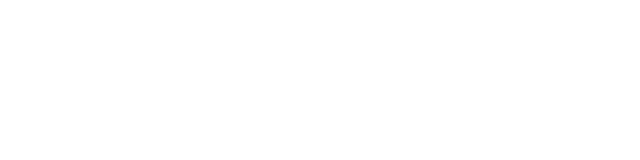
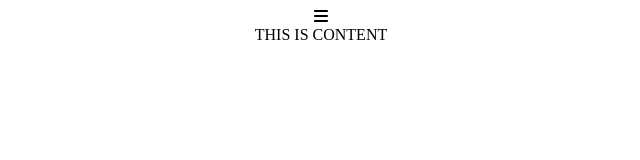
Before and after one commit to evros001/kartff-planner, a React (Create React App) app in the folder client/: page /welcome in a window 1280 px wide. Before the commit this address had no page. Shown: the top 160 px of the page, without its empty margins (319-959 px from the left). Built offline with nearby package versions, Linux system fonts and the light colour scheme.

Commit message:
remove todoitems scaffolded work

```diff
--- a/client/package.json
+++ b/client/package.json
@@ -3,14 +3,19 @@
   "version": "0.1.0",
   "private": true,
   "dependencies": {
+    "@fortawesome/fontawesome-svg-core": "^6.2.0",
+    "@fortawesome/free-solid-svg-icons": "^6.2.0",
+    "@fortawesome/react-fontawesome": "^0.2.0",
     "@testing-library/jest-dom": "^5.16.5",
     "@testing-library/react": "^13.4.0",
     "@testing-library/user-event": "^13.5.0",
     "axios": "^0.27.2",
+    "babel-plugin-macros": "^3.1.0",
     "react": "^18.2.0",
     "react-dom": "^18.2.0",
     "react-router-dom": "^6.4.1",
     "react-scripts": "^2.1.3",
+    "styled-components": "^5.3.6",
     "web-vitals": "^2.1.4"
   },
   "scripts": {
--- a/client/src/App.js
+++ b/client/src/App.js
@@ -5,6 +5,9 @@ import SignUp from './components/SignUp/signup';
 import LogIn from './components/LogIn/login';
 import Roster from './components/Roster/Roster';
 import Users from './components/Users/Users';
+import StandardLayout from './components/LayoutComponents/StandardLayout/StandardLayout';
+import ContentContainer from './components/LayoutComponents/ContentContainer/ContentContainer';
+import Navagation from './components/LayoutComponents/Navagation/Navagation';
 import axios from 'axios';
 import './App.css';
 
@@ -21,6 +24,12 @@ function App() {
         <Route path="/login" exact element={<LogIn />} />
         <Route path="/" exact element={<Navigate replace to="/login" />} />
         <Route path="/roster" exact element={<Navigate replace to="/login" />} />
+        <Route path="/welcome" exact element={
+          <StandardLayout>
+            <Navagation />
+            <ContentContainer />
+          </StandardLayout>
+        } />
       </Routes>
     </div>
   );
--- /dev/null
+++ b/client/src/components/LayoutComponents/ContentContainer/ContentContainer.js
@@ -0,0 +1,11 @@
+import React from 'react';
+
+const ContentContainer = () => {
+    return (
+        <div className=''>
+            THIS IS CONTENT
+        </div>
+    )
+}
+
+export default ContentContainer;
--- /dev/null
+++ b/client/src/components/LayoutComponents/Navagation/Navagation.js
@@ -0,0 +1,15 @@
+import React from 'react';
+import { FontAwesomeIcon } from '@fortawesome/react-fontawesome'
+import { faBars } from '@fortawesome/free-solid-svg-icons'
+
+
+const Navagation = () => {
+    return (
+        <div className=''>
+            {/* <FontAwesomeIcon icon="fa-solid fa-bars" /> */}
+            <FontAwesomeIcon icon={faBars} />
+        </div>
+    )
+}
+
+export default Navagation;
--- /dev/null
+++ b/client/src/components/LayoutComponents/StandardLayout/StandardLayout.js
@@ -0,0 +1,35 @@
+import React from 'react';
+import styled from 'styled-components';
+
+const ContentContainer = styled.div`
+    displayL flex;
+`;
+
+const NavBar = styled.div`
+    flex: ${props => props.weight};
+`;
+
+const Container = styled.div`
+    displayL flex;
+`;
+
+const StandardLayout = ({
+    children,
+    topWeight = 1,
+    bottomWeight = 1,
+}) => {
+    const [top, bottom] = children;
+
+    return (
+        <Container>
+            <NavBar weight={topWeight}>
+                {top}
+           </NavBar>
+           <ContentContainer weight={bottomWeight}>
+                {bottom}
+           </ContentContainer>
+        </Container>
+    )
+}
+
+export default StandardLayout
--- a/client/src/components/Users/Users.js
+++ b/client/src/components/Users/Users.js
@@ -1,4 +1,5 @@
 import React, { useState, useEffect } from 'react';
+import Logout from '../Logout/Logout';
 import { Link, useNavigate } from 'react-router-dom';
 import axios from 'axios';
 
@@ -30,6 +31,7 @@ const Users = () => {
           </>
         })}
       </span>
+      <Logout />
     </div>
   )
 }
```
Also changed, not shown: client/src/components/LayoutComponents/SplitScreen/SplitScreen.js (+11 -8 lines), 1 other file (tests, documents, lock files or other folders).
